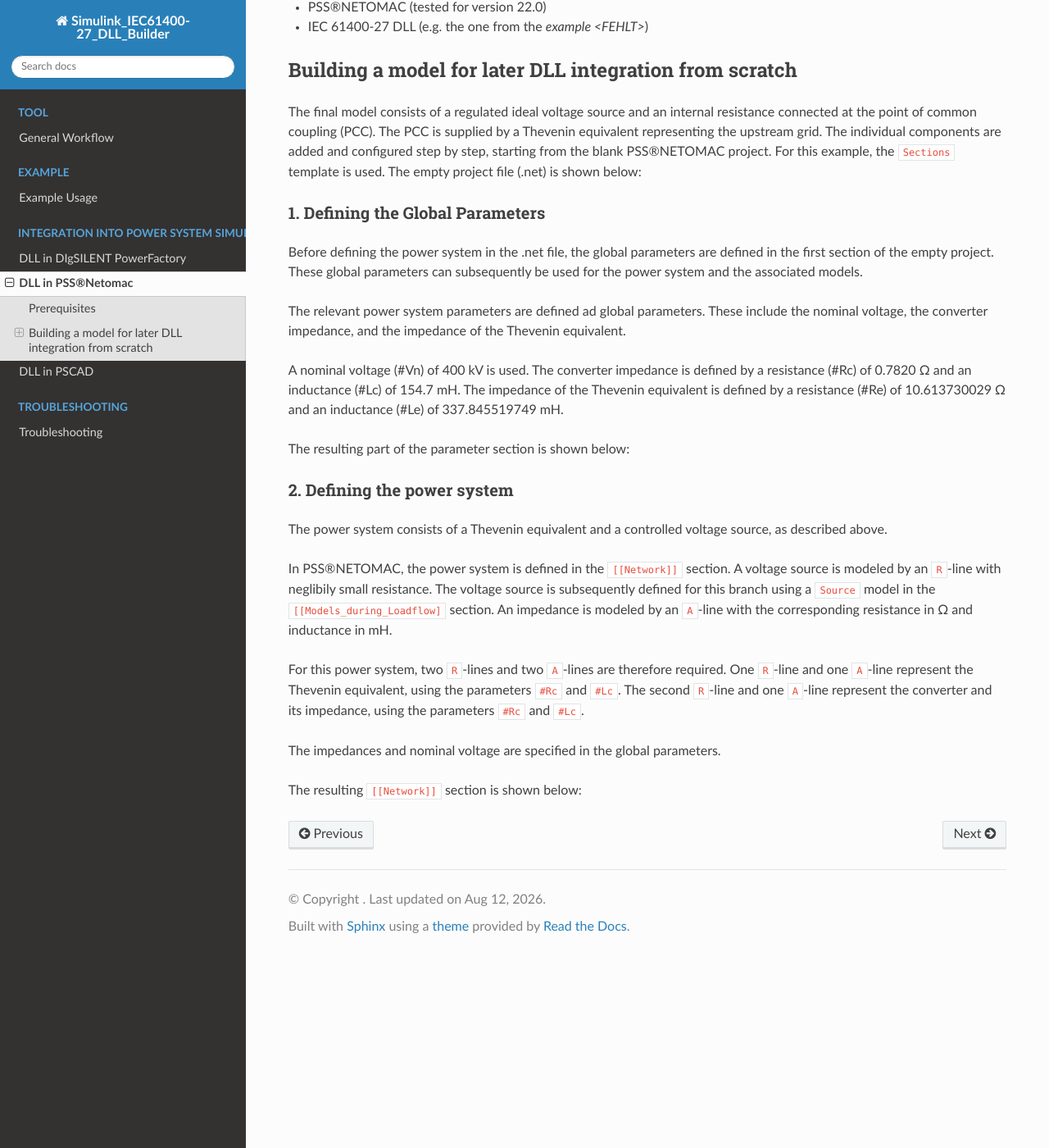
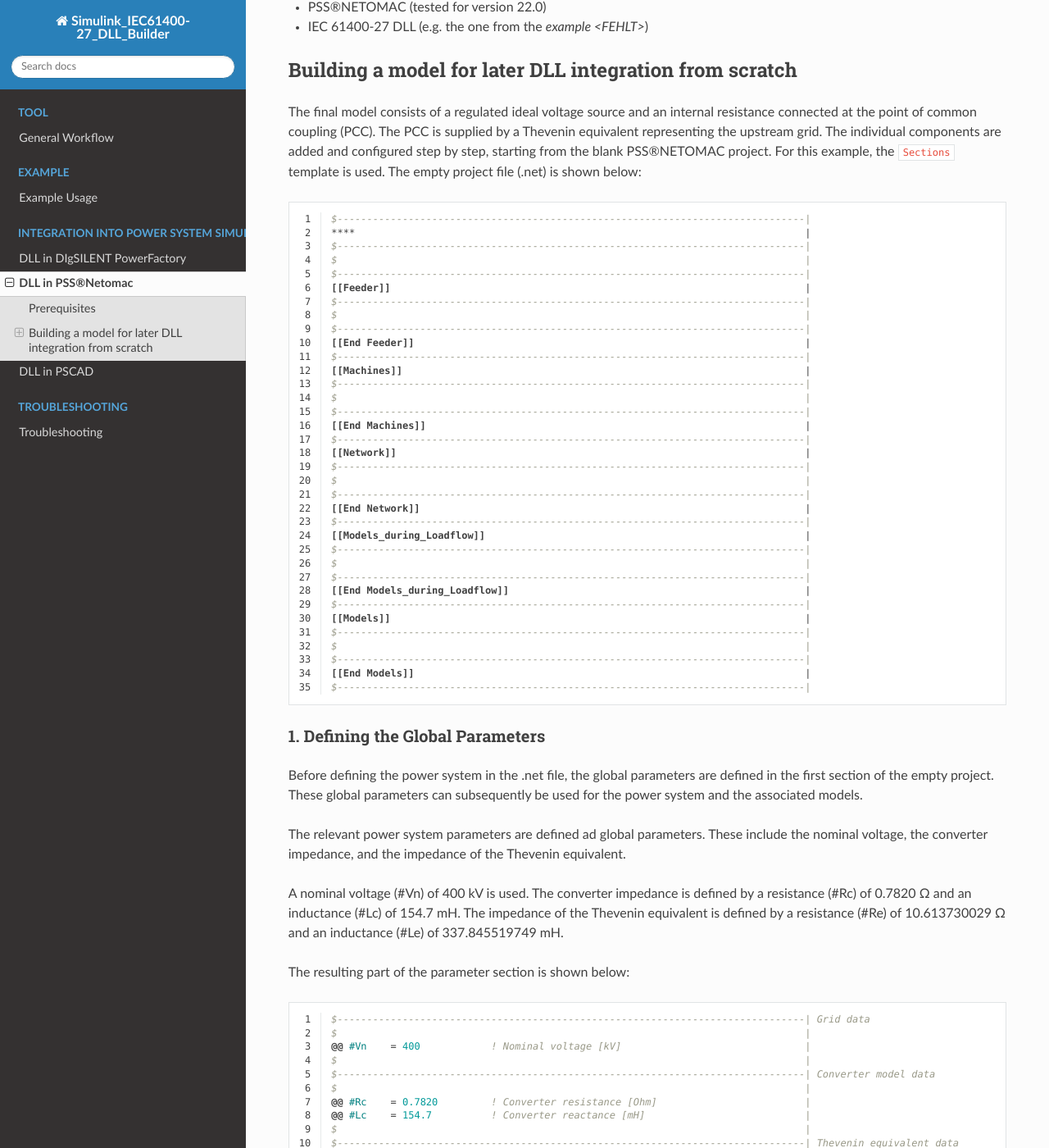
Before and after one commit to Institute-of-Electrical-Energy-Systems/SIMULINK_DLL_Builder, a Sphinx documentation site: the page built from docs/DLL_in_Netomac.rst, in a window 1280 px wide and 1400 px high, scrolled down 339 px. Shown: the whole window at 82% size. Built offline with Sphinx 7.4.7 and the Read the Docs theme 3.1.0, drawn with Linux system fonts in a browser that asks for light colours; formulas are drawn with MathJax 3; part of the change alters nothing that is shown; some of the changed text lies outside the part shown.

```diff
--- a/docs/DLL_in_Netomac.rst
+++ b/docs/DLL_in_Netomac.rst
@@ -21,7 +21,7 @@ For this example, the ``Sections`` template is used.
 The empty project file (.net) is shown below:
 
 .. code-block:: netomac
-   :lineos:
+   :linenos:
 
    $-------------------------------------------------------------------------------|
    ****                                                                            |
@@ -75,7 +75,7 @@ The impedance of the Thevenin equivalent is defined by a resistance (#Re) of 10.
 The resulting part of the parameter section is shown below:
 
 .. code-block:: netomac
-   :lineos:
+   :linenos:
 
    $-------------------------------------------------------------------------------| Grid data
    $                                                                               |
@@ -117,7 +117,7 @@ The impedances and nominal voltage are specified in the global parameters.
 The resulting ``[[Network]]`` section is shown below:
 
 .. code-block:: netomac
-   :lineos:
+   :linenos:
 
    $-------------------------------------------------------------------------------|
    [[Network]]                                                                     |
```
